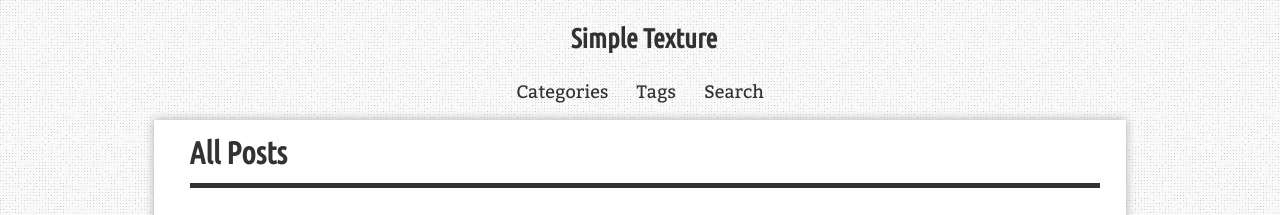
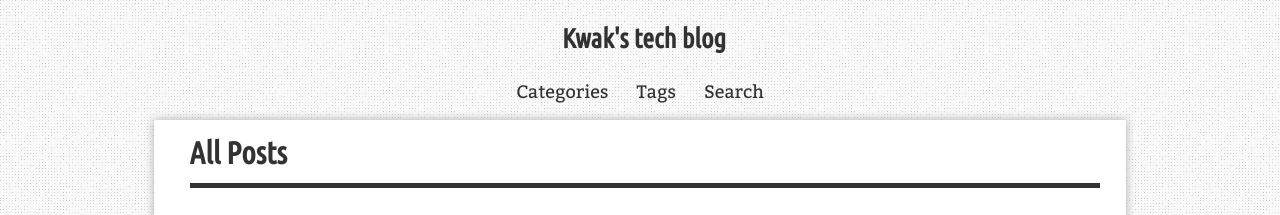
Before and after one commit to yizeng/jekyll-theme-simple-texture, a Jekyll site: the page built from blog/index.html, in a window 1280 px wide. Shown: the top 215 px of the page. Built offline with Jekyll 4.4.1, drawn with Linux system fonts in a browser that asks for light colours; nearby versions of some CDN libraries; comment, search, counter and statistics services are not loaded.

Commit message:
Update _config.yml

```diff
--- a/_config.yml
+++ b/_config.yml
@@ -23,7 +23,7 @@ sass:
 # Site Data
 url: # the base hostname & protocol for your site, e.g. http://example.com
 baseurl: # the subpath of your site, e.g. /blog
-title: Simple Texture
+title: Kwak's tech blog
 description: "A gem-based responsive simple texture styled Jekyll theme."
 keywords: 'jekyll,theme,gem-based,blog'
 author:
```
